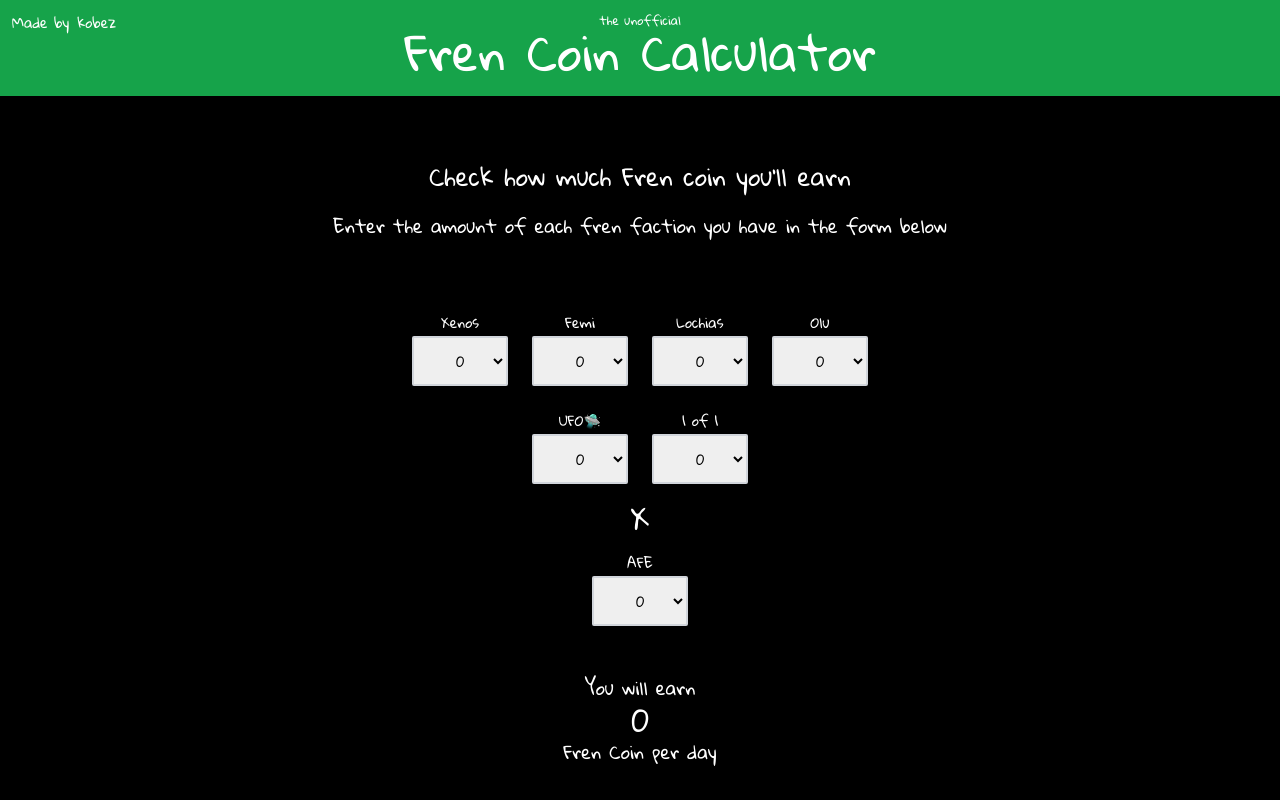
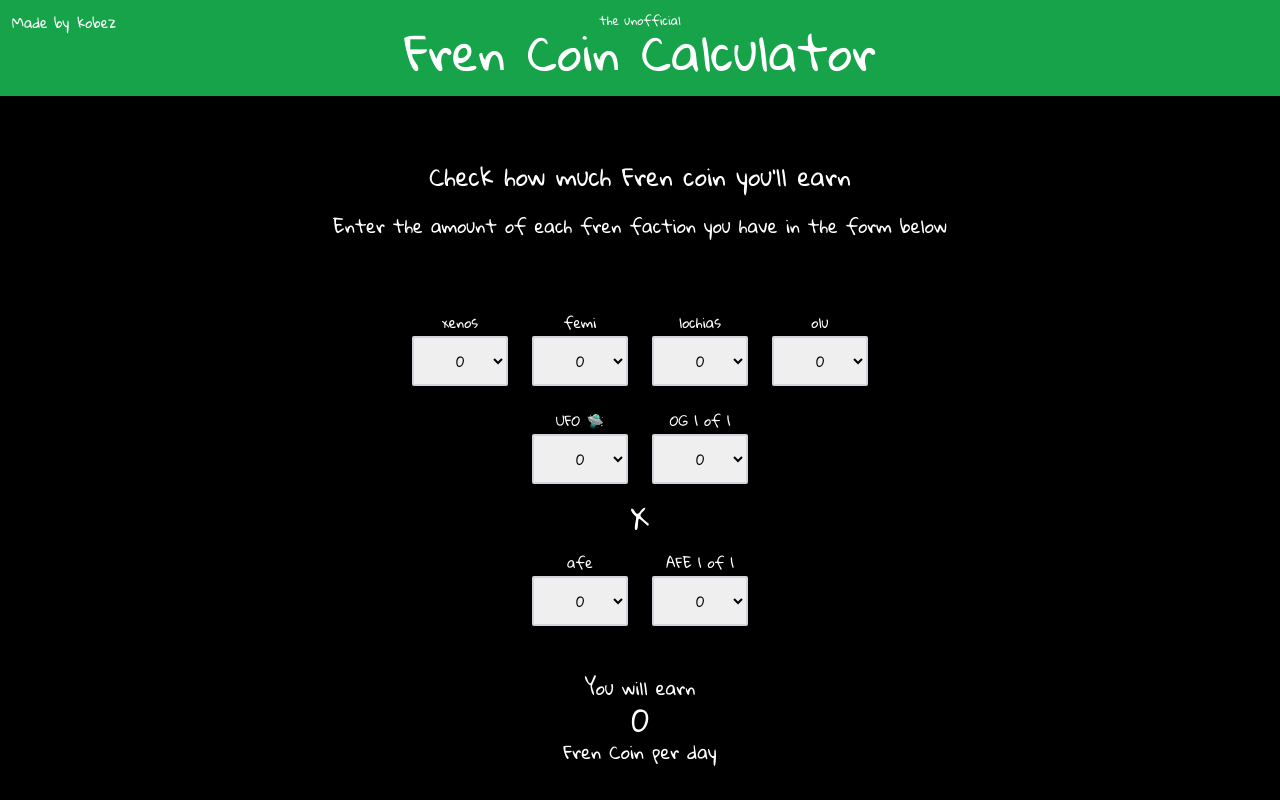
Before and after one commit to sandypockets/fren-coin-calculator, a Next.js app: page / in a window 1280 px wide. Built offline with nearby package versions, Linux system fonts and the light colour scheme.

Commit message:
Add 1 of 1s, increase qty limit

```diff
--- a/components/SelectBox.jsx
+++ b/components/SelectBox.jsx
@@ -1,20 +1,42 @@
 export default function SelectBox({ label, state, setState }) {
 
   const name = label.toLowerCase();
-  const optionNums = name === 'ufo' ? 3 : 21;
+  let optionNums = 0;
+
+  if (name === 'ufo') {
+    optionNums = 3
+  } else if (name === 'afeoneofone' || name === 'afoneofone') {
+    optionNums = 11
+  } else {
+    optionNums = 151
+  }
+
   const nums = Array.from(Array(optionNums).keys())
 
   function handleChange(e) {
-    const val = e.target.value;
+    const val = Number(e.target.value);
     if (val >= 0) {
       setState(prev => ({ ...prev, [e.target.name]: val }))
     }
   }
 
+  function createLabel(str) {
+    if (str === 'ufo') {
+      return 'UFO 🛸'
+    }
+    if (str === 'afoneofone') {
+      return "OG 1 of 1"
+    }
+    if (str === 'afeoneofone') {
+      return 'AFE 1 of 1'
+    }
+    return str
+  }
+
   return (
     <div className="mx-3 w-24">
       <label htmlFor={name} className="block text-sm font-medium text-center">
-        {label === "oneofone" ? "1 of 1" : label}{name === 'ufo' && "🛸"}
+        {createLabel(name)}
       </label>
       <select
         id={`select-${name}`}
--- a/pages/index.js
+++ b/pages/index.js
@@ -12,7 +12,8 @@ export default function Home() {
     olu: 0,
     afe: 0,
     ufo: 0,
-    oneOfOne: 0
+    afeoneofone: 0,
+    afoneofone: 0
   })
   const [factionEarnings, setFactionEarnings] = useState({
     xenos: 0,
@@ -20,7 +21,8 @@ export default function Home() {
     lochias: 0,
     olu: 0,
     ufo: 0,
-    oneOfOne: 0
+    afeoneofone: 0,
+    afoneofone: 0
   })
 
   const ogEarningValue = {
@@ -30,7 +32,8 @@ export default function Home() {
     olu: 1,
     afe: 0.1,
     ufo: 1,
-    oneofone: 1.5
+    afeoneofone: 0.2,
+    afoneofone: 1.25
   }
 
   useEffect(() => {
@@ -44,10 +47,10 @@ export default function Home() {
   function calculateAfeEarnings() {
     const base = 1;
     let coinEarnings = 0;
-    coinEarnings += base + (factionEarnings.xenos + factionEarnings.femi + factionEarnings.lochias + factionEarnings.olu + factionEarnings.ufo + factionEarnings.oneofone)
-    if (state.afe > 0) {
+    coinEarnings += base + (factionEarnings.xenos + factionEarnings.femi + factionEarnings.lochias + factionEarnings.olu + factionEarnings.ufo + factionEarnings.afoneofone)
+    if (state.afe > 0 || state.afeoneofone > 0) {
       let afeEarnings = 0
-      afeEarnings = state.afe * ogEarningValue.afe
+      afeEarnings = (state.afe * ogEarningValue.afe) + (state.afeoneofone * factionEarnings.afeoneofone)
       setCoinPerDay((coinEarnings) * (afeEarnings))
     } else {
       setCoinPerDay(0)
@@ -72,7 +75,7 @@ export default function Home() {
         setFactionEarnings(prev => ({ ...prev, [faction]: 0 }))
       }
     }
-    const factionsArray = ['xenos', 'femi', 'lochias', 'olu', 'ufo', 'oneofone'];
+    const factionsArray = ['xenos', 'femi', 'lochias', 'olu', 'ufo', 'afe', 'afeoneofone', 'afoneofone'];
     for (const faction of factionsArray) {
       calculateEarningPerFaction(faction);
     }
@@ -110,7 +113,7 @@ export default function Home() {
             </div>
             <div className="flex justify-center mt-6">
               <SelectBox label="UFO" state={state} setState={setState} />
-              <SelectBox label="oneofone" state={state} setState={setState} />
+              <SelectBox label="afoneofone" state={state} setState={setState} />
             </div>
             <div className="flex flex-col">
               <div className="flex justify-center">
@@ -118,6 +121,7 @@ export default function Home() {
                   <span className="flex justify-center my-4 text-3xl">X</span>
                   <div className="flex justify-center">
                     <SelectBox label="AFE" state={state} setState={setState} />
+                    <SelectBox label="afeoneofone" state={state} setState={setState} />
                   </div>
                 </div>
               </div>
--- a/styles/globals.css
+++ b/styles/globals.css
@@ -3,14 +3,12 @@
 @tailwind components;
 @tailwind utilities;
 
-
 html,
 body {
   padding: 0;
   margin: 0;
-  font-family: -apple-system, BlinkMacSystemFont, Segoe UI, Roboto, Oxygen,
-    Ubuntu, Cantarell, Fira Sans, Droid Sans, Helvetica Neue, sans-serif;
-  font-family: "Gloria Hallelujah";
+  font-family: "Gloria Hallelujah", -apple-system, BlinkMacSystemFont, Segoe UI, Roboto, Oxygen,
+  Ubuntu, Cantarell, Fira Sans, Droid Sans, Helvetica Neue, sans-serif;;
   background-color: black;
   color: white;
 }
```
